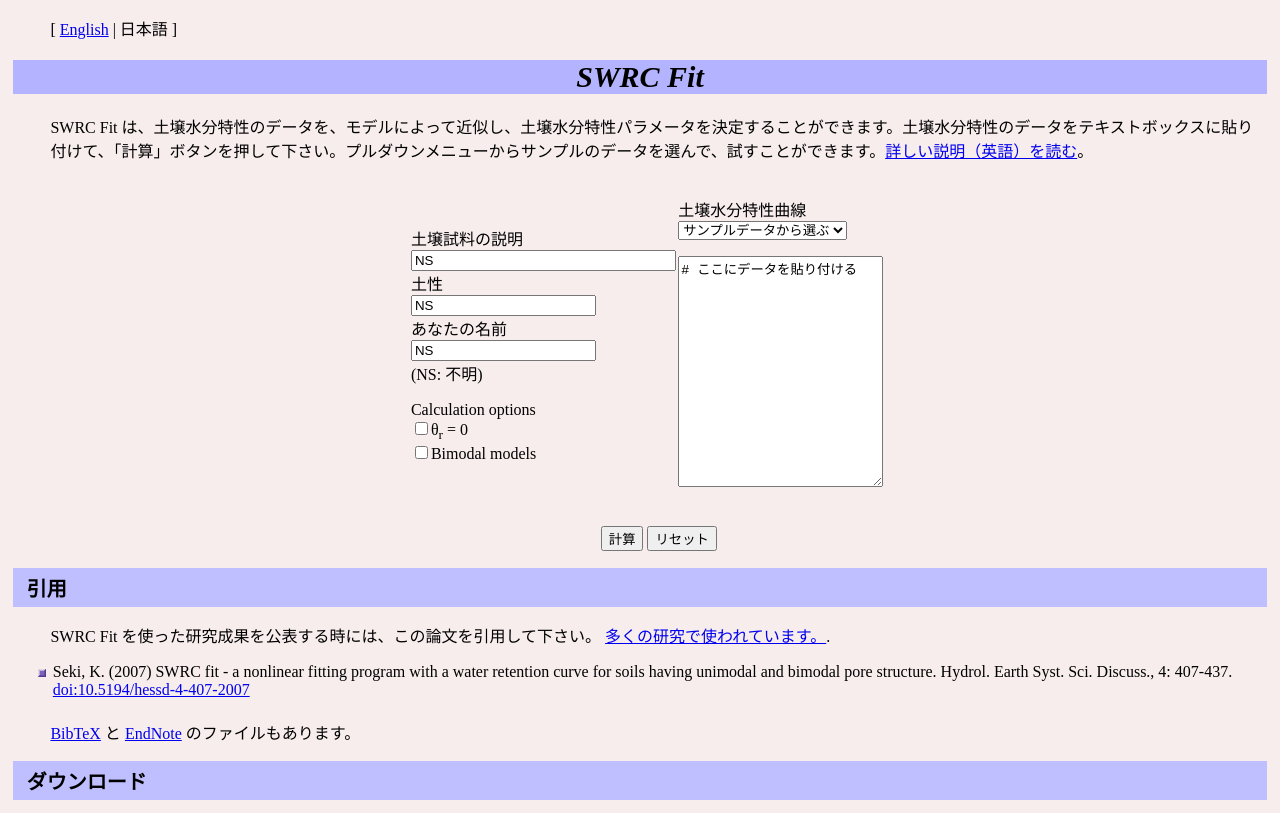
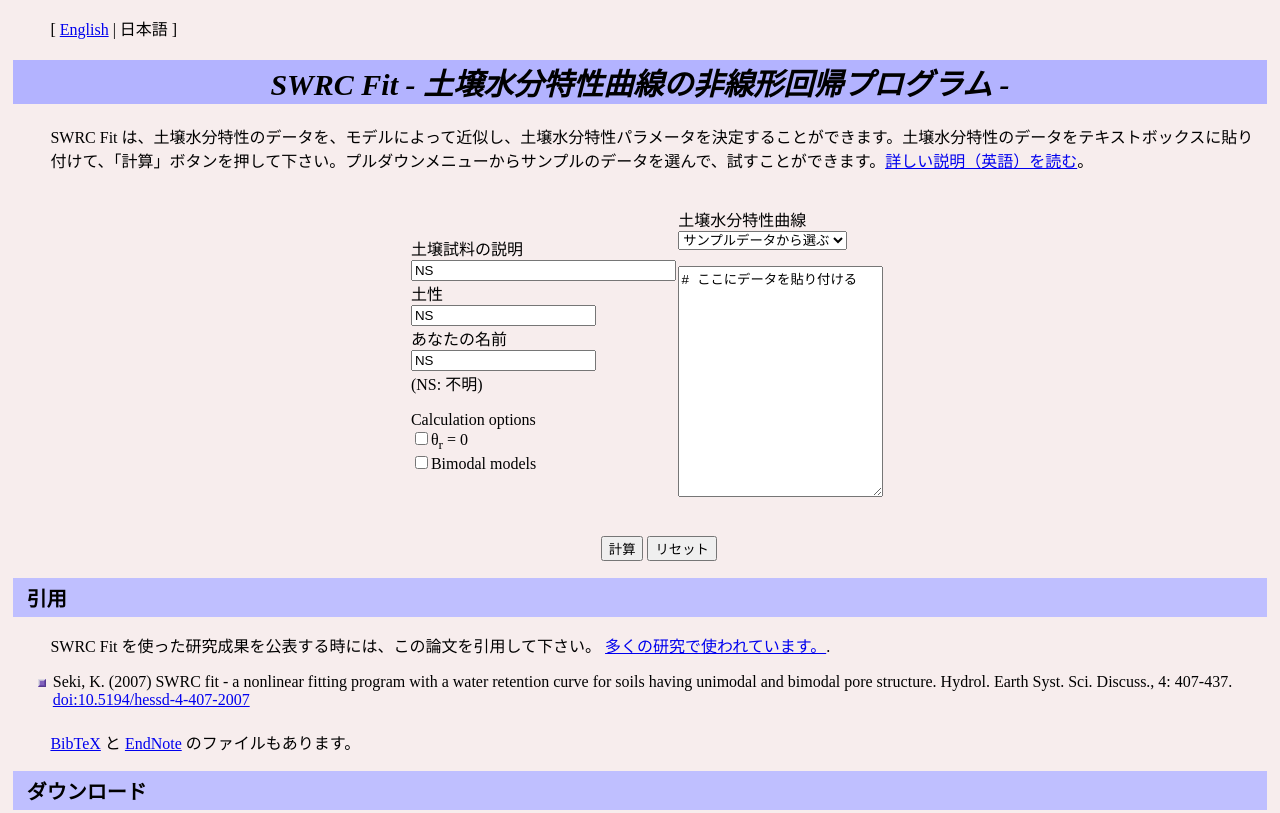
Before and after one commit to sekika/swrcfit-cgi, a plain HTML site: page index-ja.html in a window 1280 px wide. Shown: the top 813 px of the page. Drawn offline with Linux system fonts and the light colour scheme.

Commit message:
Update index-ja.html

```diff
--- a/index-ja.html
+++ b/index-ja.html
@@ -2,7 +2,7 @@
 <html lang="ja">
 <head>
   <meta http-equiv="Content-Type" content="text/html;CHARSET=UTF-8">
-  <title>SWRC Fit</title>
+  <title>SWRC Fit - 土壌水分特性曲線の非線形回帰プログラム -</title>
   <meta name="author" content="Katsutoshi Seki">
   <LINK REL="stylesheet" TYPE="text/css" HREF="swrc.css">
 
@@ -78,7 +78,7 @@
 
 <p>[ <a href="index.html">English</a> | 日本語 ]</p>
 
-<h1>SWRC Fit</h1>
+<h1>SWRC Fit - 土壌水分特性曲線の非線形回帰プログラム -</h1>
 
 <p>SWRC Fit は、土壌水分特性のデータを、モデルによって近似し、土壌水分特性パラメータを決定することができます。土壌水分特性のデータをテキストボックスに貼り付けて、「計算」ボタンを押して下さい。プルダウンメニューからサンプルのデータを選んで、試すことができます。<a href="https://github.com/sekika/swrcfit/blob/master/README.md#web-interface-of-the-swrc-fit">詳しい説明（英語）を読む</a>。
 </p>
```
